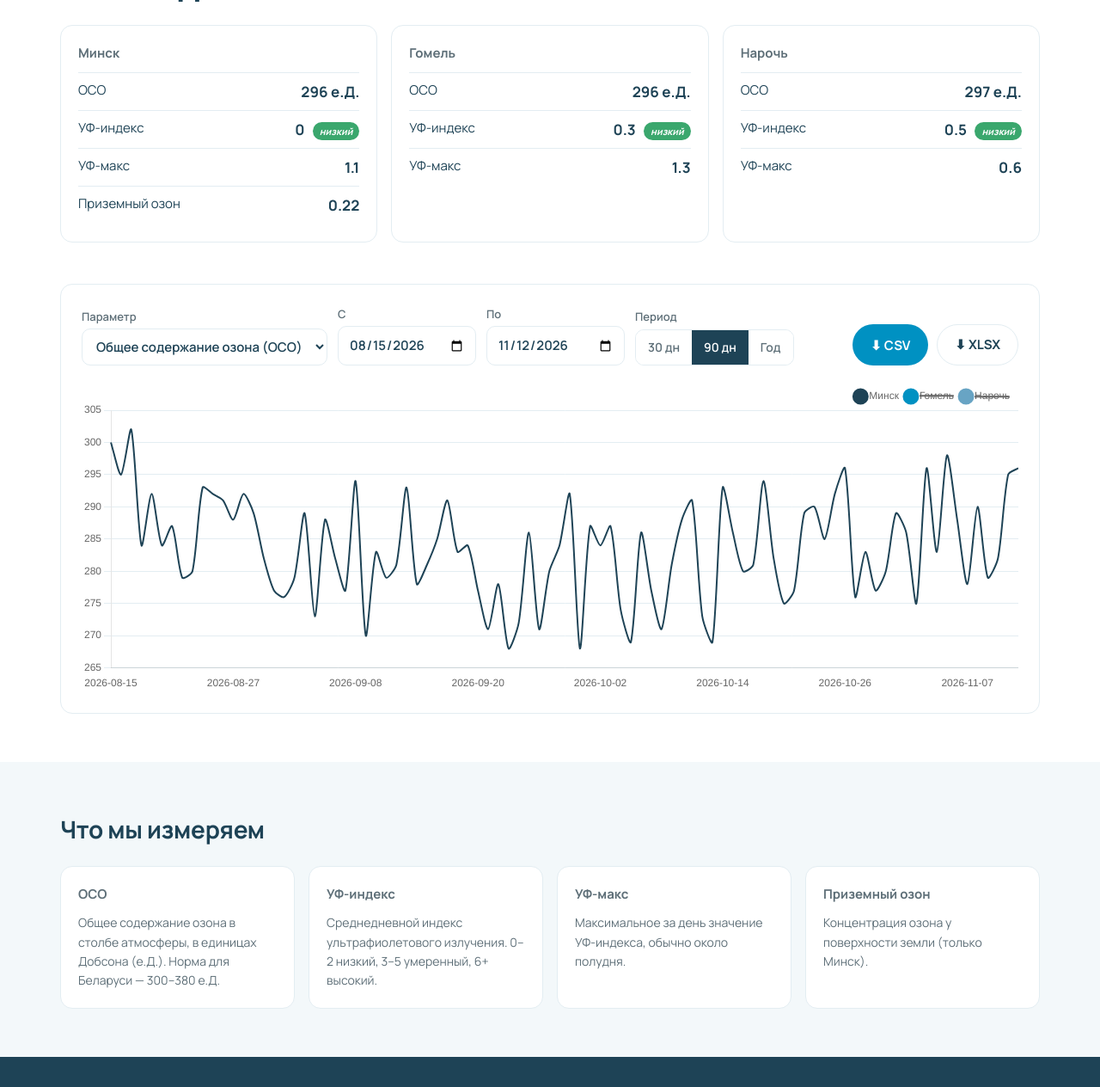
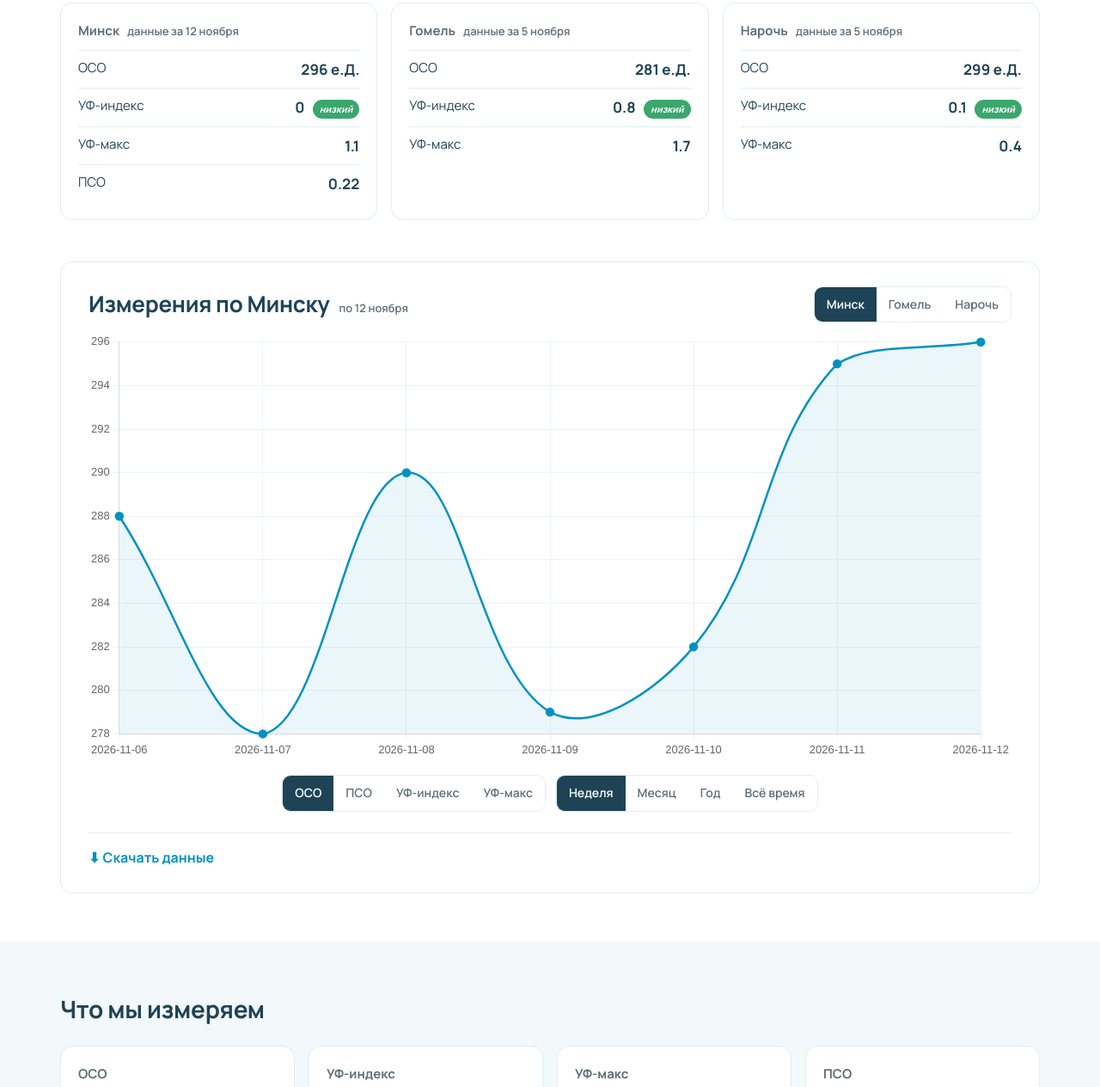
Before and after one commit to silkov78/ozone-new, a plain HTML site: page observations.html in a window 1280 px wide. Shown: the part 201-1465 px from the top of the page at 86% size. Drawn offline with nearby package versions, Linux system fonts and the light colour scheme.

Commit message:
feat: big single-city observations chart, staggered station data on home
Co-Authored-By: Claude Opus 5.5 <noreply@anthropic.com>

```diff
--- a/about.html
+++ b/about.html
@@ -8,10 +8,10 @@
 <link rel="apple-touch-icon" sizes="180x180" href="assets/img/brand/favicon-180.png">
 <link rel="manifest" href="assets/img/brand/site.webmanifest">
 <meta name="theme-color" content="#1e4356">
-<link rel="stylesheet" href="assets/style.css?v=6">
+<link rel="stylesheet" href="assets/style.css?v=7">
 <style>section[id]{scroll-margin-top:120px}</style>
 </head><body>
-<div id="header"></div><script src="assets/layout.js?v=6"></script>
+<div id="header"></div><script src="assets/layout.js?v=7"></script>
 <nav class="subnav"><div class="container">
   <a href="#info">Общая информация</a><a href="#units">Подразделения</a><a href="#team">Сотрудники</a><a href="#devices">Приборная база</a><a href="#science">Научная деятельность</a><a href="#reports">Годовые отчёты</a>
 </div></nav>
--- a/assets/layout.js
+++ b/assets/layout.js
@@ -62,6 +62,11 @@ function genObs(days = 365) {
   return out;
 }
 const OBS = genObs();
+// Гомель и Нарочь приходят с задержкой ~неделю
+OBS.slice(-7).forEach(o => ["homel", "naroch"].forEach(c => ["total_ozone", "total_uvi", "max_uvi"].forEach(p => o[p + "_" + c] = null)));
+// последнее непустое значение параметра
+const lastOf = key => { for (let i = OBS.length - 1; i >= 0; i--) if (OBS[i][key] != null) return { date: OBS[i].date, value: OBS[i][key], i }; return null; };
+const shortDate = s => new Date(s).toLocaleDateString("ru-RU", { day: "numeric", month: "long" });
 const uviClass = v => v < 3 ? ["uvi-low", "низкий"] : v < 6 ? ["uvi-mod", "умеренный"] : ["uvi-high", "высокий"];
 const fmtDate = s => new Date(s).toLocaleDateString("ru-RU", { day: "numeric", month: "long", year: "numeric" });
 
--- a/assets/style.css
+++ b/assets/style.css
@@ -245,3 +245,27 @@ button.chip{font-family:inherit;cursor:pointer;color:var(--ink)}
 
 .photo{border-radius:var(--radius);aspect-ratio:4/3;object-fit:cover;width:100%}
 @media(max-width:860px){.header.dark .nav{background:rgba(6,20,30,.95)}}
+
+/* big chart */
+.big-chart{padding:28px 32px}
+.chart-head{display:flex;justify-content:space-between;align-items:center;gap:16px;flex-wrap:wrap;margin-bottom:12px}
+.chart-head h2{margin:0;font-size:26px}
+.asof{font-size:13px;font-weight:600;color:var(--muted);margin-left:6px;letter-spacing:0}
+.big-chart .chart-box{height:min(560px,62vh)}
+.chart-ctrl{display:flex;justify-content:center;gap:12px;flex-wrap:wrap;margin-top:18px}
+.seg button:disabled{opacity:.35;cursor:not-allowed}
+.export{margin-top:24px;border-top:1px solid var(--line);padding-top:16px}
+.export summary{cursor:pointer;font-weight:700;color:var(--accent-2);list-style:none}
+.export summary::before{content:"⬇ "}
+.export .filters{margin:16px 0 0;align-items:center}
+@media(max-width:600px){.big-chart{padding:18px 14px}.big-chart .chart-box{height:380px}}
+
+/* hero: Минск крупно + остальные компактно */
+.today{grid-template-columns:2fr 1fr}
+.today .side{display:grid;gap:16px}
+.station.main .spark{height:150px;margin-top:18px}
+.station.mini{padding:16px 18px}
+.station.mini .val b{font-size:26px}
+.station .asof{color:#a9c4d3;margin:0;font-size:12px;font-weight:600}
+.station h3{display:flex;justify-content:space-between;align-items:baseline;gap:8px}
+@media(max-width:860px){.today{grid-template-columns:1fr}}
--- a/observations.html
+++ b/observations.html
@@ -4,43 +4,42 @@
 <link href="https://fonts.googleapis.com/css2?family=Manrope:wght@400;500;600;700;800&display=swap" rel="stylesheet">
 <link rel="icon" href="assets/img/brand/favicon.ico" sizes="any">
 <link rel="icon" type="image/png" sizes="32x32" href="assets/img/brand/favicon-32.png">
-<link rel="icon" type="image/png" sizes="16x16" href="assets/img/brand/favicon-16.png">
 <link rel="apple-touch-icon" sizes="180x180" href="assets/img/brand/favicon-180.png">
 <link rel="manifest" href="assets/img/brand/site.webmanifest">
-<meta name="theme-color" content="#1e4356">
-<link rel="stylesheet" href="assets/style.css?v=6">
+<link rel="stylesheet" href="assets/style.css?v=7">
 <script src="https://cdnjs.cloudflare.com/ajax/libs/Chart.js/4.4.1/chart.umd.min.js"></script>
 </head><body>
-<div id="header"></div><script src="assets/layout.js?v=6"></script>
+<div id="header"></div><script src="assets/layout.js?v=7"></script>
 
 <section style="padding-bottom:24px"><div class="container">
-  <span class="eyebrow" id="last-date"></span>
   <h1 style="margin:8px 0 24px">Наблюдения</h1>
   <div class="obs-cards" id="cards"></div>
 </div></section>
 
 <section style="padding-top:24px" id="download"><div class="container">
-  <div class="panel">
-    <div class="filters">
-      <label class="field">Параметр
-        <select id="param">
-          <option value="total_ozone">Общее содержание озона (ОСО)</option>
-          <option value="total_uvi">УФ-индекс</option>
-          <option value="max_uvi">УФ-индекс максимальный</option>
-          <option value="surface_ozone">Приземный озон</option>
-        </select></label>
-      <label class="field">С<input type="date" id="from"></label>
-      <label class="field">По<input type="date" id="to"></label>
-      <div class="field">Период<div class="seg" id="range">
-        <button data-d="30">30 дн</button><button data-d="90" class="on">90 дн</button><button data-d="365">Год</button></div></div>
-      <div class="download">
-        <button class="btn btn-primary" onclick="downloadCSV(OBS.filter(r => r.date >= $('from').value && r.date <= $('to').value))">⬇ CSV</button>
-        <a class="btn btn-ghost" href="#">⬇ XLSX</a>
-      </div>
+  <div class="panel big-chart">
+    <div class="chart-head">
+      <h2 id="chart-title"></h2>
+      <div class="seg" id="city"><button data-c="minsk" class="on">Минск</button><button data-c="homel">Гомель</button><button data-c="naroch">Нарочь</button></div>
     </div>
     <div class="chart-box"><canvas id="chart"></canvas></div>
+    <div class="chart-ctrl">
+      <div class="seg" id="param">
+        <button data-p="total_ozone" class="on">ОСО</button><button data-p="surface_ozone">ПСО</button><button data-p="total_uvi">УФ-индекс</button><button data-p="max_uvi">УФ-макс</button></div>
+      <div class="seg" id="range">
+        <button data-d="7" class="on">Неделя</button><button data-d="30">Месяц</button><button data-d="365">Год</button><button data-d="0">Всё время</button></div>
+    </div>
+    <details class="export">
+      <summary>Скачать данные</summary>
+      <div class="filters">
+        <label class="field">С<input type="date" id="from"></label>
+        <label class="field">По<input type="date" id="to"></label>
+        <button class="btn btn-primary" id="csv">⬇ CSV</button>
+        <a class="btn btn-ghost" href="#">⬇ XLSX</a>
+        <span class="muted" style="font-size:14px">Все пункты и параметры за период</span>
+      </div>
+    </details>
   </div>
-
 </div></section>
 
 <section class="section-soft"><div class="container">
@@ -49,47 +48,59 @@
     <div class="obs-card"><h3>ОСО</h3><p>Общее содержание озона в столбе атмосферы, в единицах Добсона (е.Д.). Норма для Беларуси — 300–380 е.Д.</p></div>
     <div class="obs-card"><h3>УФ-индекс</h3><p>Среднедневной индекс ультрафиолетового излучения. 0–2 низкий, 3–5 умеренный, 6+ высокий.</p></div>
     <div class="obs-card"><h3>УФ-макс</h3><p>Максимальное за день значение УФ-индекса, обычно около полудня.</p></div>
-    <div class="obs-card"><h3>Приземный озон</h3><p>Концентрация озона у поверхности земли (только Минск).</p></div>
+    <div class="obs-card"><h3>ПСО</h3><p>Приземный озон — концентрация озона у поверхности земли (только Минск).</p></div>
   </div>
 </div></section>
 
 <div id="footer"></div>
 <script>
-const CITIES = [["minsk","Минск","#1e4356"],["homel","Гомель","#0091c2"],["naroch","Нарочь","#68a4c4"]];
-const last = OBS[OBS.length-1];
-document.getElementById("last-date").textContent = "Последнее обновление: " + fmtDate(last.date);
-document.getElementById("cards").innerHTML = CITIES.map(([k,n]) => {
-  const [c,l] = uviClass(last["total_uvi_"+k]);
-  return `<div class="obs-card"><h3>${n}</h3>
-  <div class="row"><span>ОСО</span><b>${last["total_ozone_"+k]} е.Д.</b></div>
-  <div class="row"><span>УФ-индекс</span><b>${last["total_uvi_"+k]} <i class="uvi-badge ${c}">${l}</i></b></div>
-  <div class="row"><span>УФ-макс</span><b>${last["max_uvi_"+k]}</b></div>
-  ${k==="minsk" ? `<div class="row"><span>Приземный озон</span><b>${last.surface_ozone_minsk}</b></div>` : ""}</div>`;
+const $ = id => document.getElementById(id);
+const CITY = { minsk: "Минску", homel: "Гомелю", naroch: "Нарочи" };
+const NAMES = { minsk: "Минск", homel: "Гомель", naroch: "Нарочь" };
+const PARAM = { total_ozone: "ОСО (е.Д.)", surface_ozone: "ПСО", total_uvi: "УФ-индекс", max_uvi: "УФ-макс" };
+
+// карточки: у каждого пункта своя дата последних данных
+$("cards").innerHTML = Object.keys(NAMES).map(k => {
+  const oz = lastOf("total_ozone_" + k), uv = lastOf("total_uvi_" + k), mx = lastOf("max_uvi_" + k), so = lastOf("surface_ozone_" + k);
+  const [c, l] = uviClass(uv.value);
+  return `<div class="obs-card"><h3>${NAMES[k]} <span class="asof">данные за ${shortDate(oz.date)}</span></h3>
+  <div class="row"><span>ОСО</span><b>${oz.value} е.Д.</b></div>
+  <div class="row"><span>УФ-индекс</span><b>${uv.value} <i class="uvi-badge ${c}">${l}</i></b></div>
+  <div class="row"><span>УФ-макс</span><b>${mx.value}</b></div>
+  ${so ? `<div class="row"><span>ПСО</span><b>${so.value}</b></div>` : ""}</div>`;
 }).join("");
 
-const $ = id => document.getElementById(id);
-let chart, hidden = { homel: true, naroch: true };
+let city = "minsk", param = "total_ozone", days = 7, chart;
+const seg = (id, fn) => document.querySelectorAll(`#${id} button`).forEach(b => b.onclick = () => {
+  if (b.disabled) return;
+  document.querySelectorAll(`#${id} button`).forEach(x => x.classList.toggle("on", x === b)); fn(b.dataset); render();
+});
+seg("city", d => city = d.c);
+seg("param", d => param = d.p);
+seg("range", d => days = +d.d);
+
 function render() {
-  const p = $("param").value, from = $("from").value, to = $("to").value;
-  const rows = OBS.filter(o => o.date >= from && o.date <= to);
-  const cities = CITIES.filter(([k]) => (p+"_"+k) in rows[0]);
-  const ds = cities.map(([k,n,c]) => ({label:n, data:rows.map(o=>o[p+"_"+k]), borderColor:c, backgroundColor:c, borderWidth:2, pointRadius:0, tension:.25, hidden: !!hidden[k], key:k}));
-  if (chart) chart.data.datasets.forEach((d, i) => hidden[d.key] = !chart.isDatasetVisible(i));
+  // ПСО есть только у Минска
+  document.querySelector('#param [data-p="surface_ozone"]').disabled = city !== "minsk";
+  if (city !== "minsk" && param === "surface_ozone") { param = "total_ozone"; document.querySelectorAll("#param button").forEach(x => x.classList.toggle("on", x.dataset.p === param)); }
+  const key = param + "_" + city, lo = lastOf(key);
+  // период отсчитываем от последней даты, за которую у пункта есть данные
+  const rows = OBS.slice(0, lo.i + 1).slice(days ? -days : 0);
+  $("chart-title").innerHTML = `Измерения по ${CITY[city]} <span class="asof">по ${shortDate(lo.date)}</span>`;
   chart?.destroy();
-  chart = new Chart($("chart"), {type:"line", data:{labels:rows.map(o=>o.date), datasets:ds},
-    options:{responsive:true, maintainAspectRatio:false, interaction:{mode:"index",intersect:false},
-      plugins:{legend:{position:"top",align:"end",labels:{usePointStyle:true,boxWidth:8}}},
-      scales:{x:{grid:{display:false},ticks:{maxTicksLimit:8}}, y:{grid:{color:"#e3edf2"}}}}});
+  chart = new Chart($("chart"), {
+    type: "line",
+    data: { labels: rows.map(o => o.date), datasets: [{ label: PARAM[param], data: rows.map(o => o[key]),
+      borderColor: "#0091c2", backgroundColor: "rgba(0,145,194,.08)", fill: true, borderWidth: 2.5, tension: .4, spanGaps: true,
+      pointRadius: rows.length <= 31 ? 4 : 0, pointHoverRadius: 6, pointBackgroundColor: "#0091c2" }] },
+    options: { responsive: true, maintainAspectRatio: false, interaction: { mode: "index", intersect: false },
+      plugins: { legend: { display: false }, tooltip: { padding: 10, titleFont: { size: 14 }, bodyFont: { size: 14 } } },
+      scales: { x: { grid: { color: "#eef3f6" }, ticks: { font: { size: 13 }, maxTicksLimit: 10, maxRotation: 0 } },
+                y: { grid: { color: "#eef3f6" }, ticks: { font: { size: 13 } } } } }
+  });
 }
-function setRange(d) {
-  $("to").value = last.date;
-  const f = new Date(last.date); f.setDate(f.getDate() - d + 1);
-  $("from").value = f.toISOString().slice(0,10);
-  document.querySelectorAll("#range button").forEach(b => b.classList.toggle("on", +b.dataset.d === d));
-  render();
-}
-document.querySelectorAll("#range button").forEach(b => b.onclick = () => setRange(+b.dataset.d));
-["param","from","to"].forEach(id => $(id).onchange = render);
-setRange(90);
+$("to").value = OBS[OBS.length - 1].date; $("from").value = OBS[OBS.length - 30].date;
+$("csv").onclick = () => downloadCSV(OBS.filter(r => r.date >= $("from").value && r.date <= $("to").value));
+render();
 </script>
 </body></html>
```
Also changed, not shown: documents.html (+2 -2 lines), index.html (+22 -15 lines), news-item.html (+2 -2 lines), news.html (+2 -2 lines), team-member.html (+2 -2 lines).
